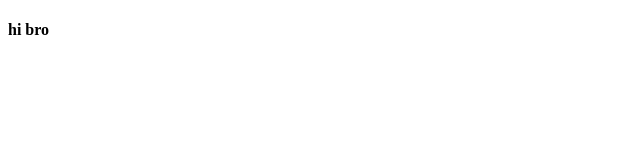
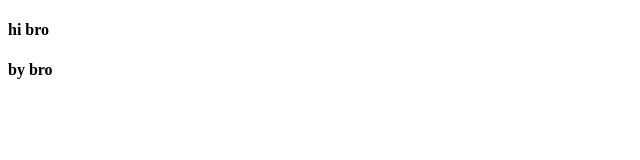
Before and after one commit to Gaurav5151/first-one-, a plain HTML site: page indiex.html in a window 1280 px wide. Shown: the full height of the page, 0-640 px from the left. Drawn offline with Linux system fonts and the light colour scheme.

Commit message:
new file created

```diff
--- a/indiex.html
+++ b/indiex.html
@@ -5,6 +5,7 @@
     <meta name="viewport" content="width=device-width, initial-scale=1.0">
     <title>Document</title>
     <h4>hi bro</h4>
+    <h4>by bro</h4>
 </head>
 <body>
 
```
